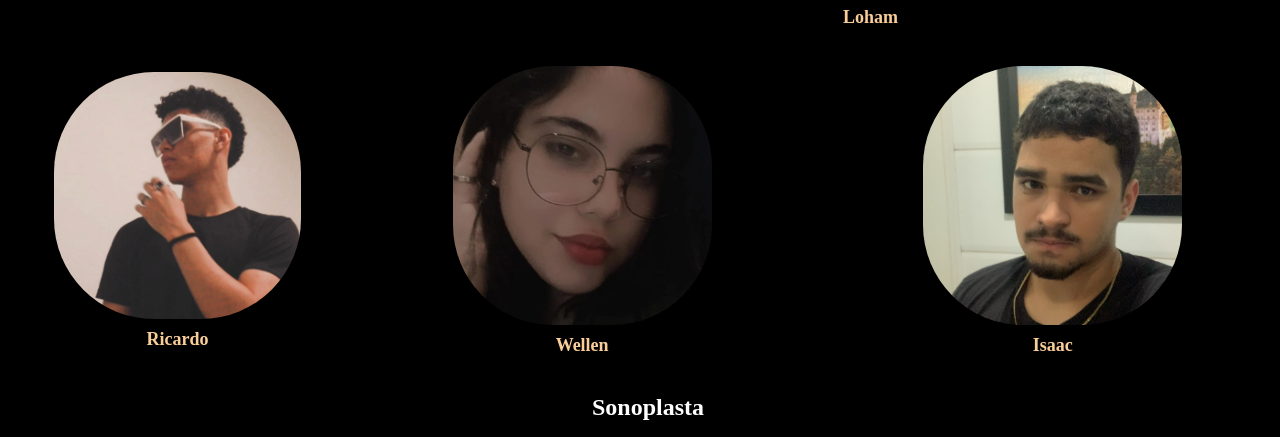
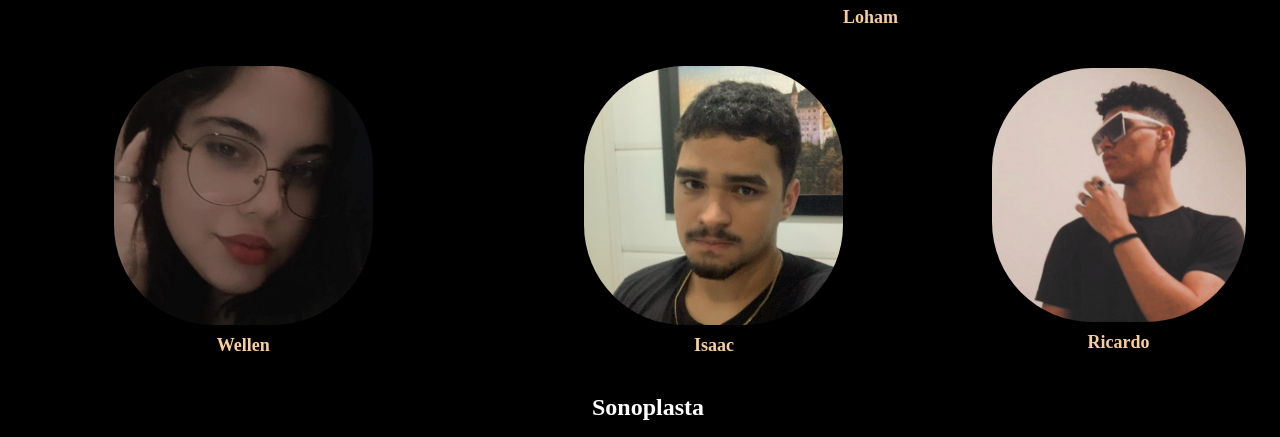
Before and after one commit to Darkwzz/teste, a plain HTML site: page atores.html in a window 1280 px wide. Shown: the part 2829-3266 px from the top of the page. Drawn offline with Linux system fonts and the light colour scheme.

Commit message:
micro ajuste

```diff
--- a/atores.html
+++ b/atores.html
@@ -98,8 +98,7 @@
 
         <div class="pessoas">
             <div class="icone">
-                <img src="imagens/ricardo.jpg" alt="" style="width: 73% ;">
-                <h3>Ricardo</h3>
+
             </div>
 
             <div class="icone">
@@ -110,6 +109,11 @@
             <div class="icone">
                 <img src="imagens/Isaac.png" alt="">
                 <h3>Isaac</h3>
+            </div>
+
+            <div class="icone">
+                <img src="imagens/ricardo.jpg" alt="" style="width: 75%;">
+                <h3>Ricardo</h3>
             </div>
 
         </div>
```
